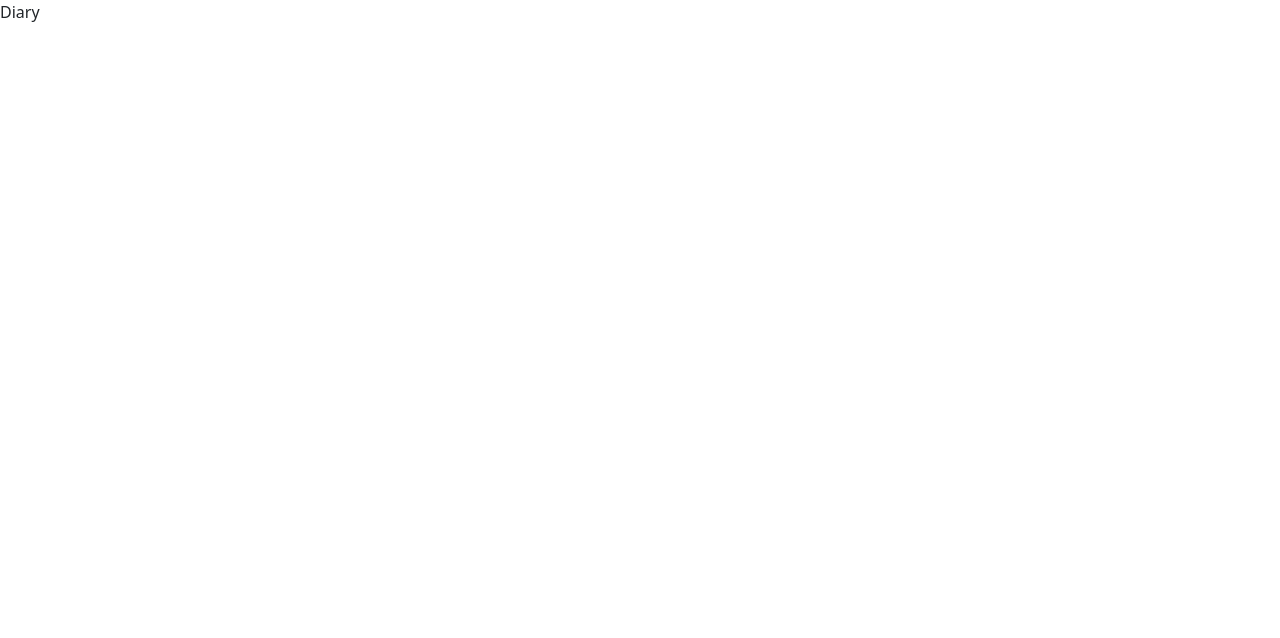
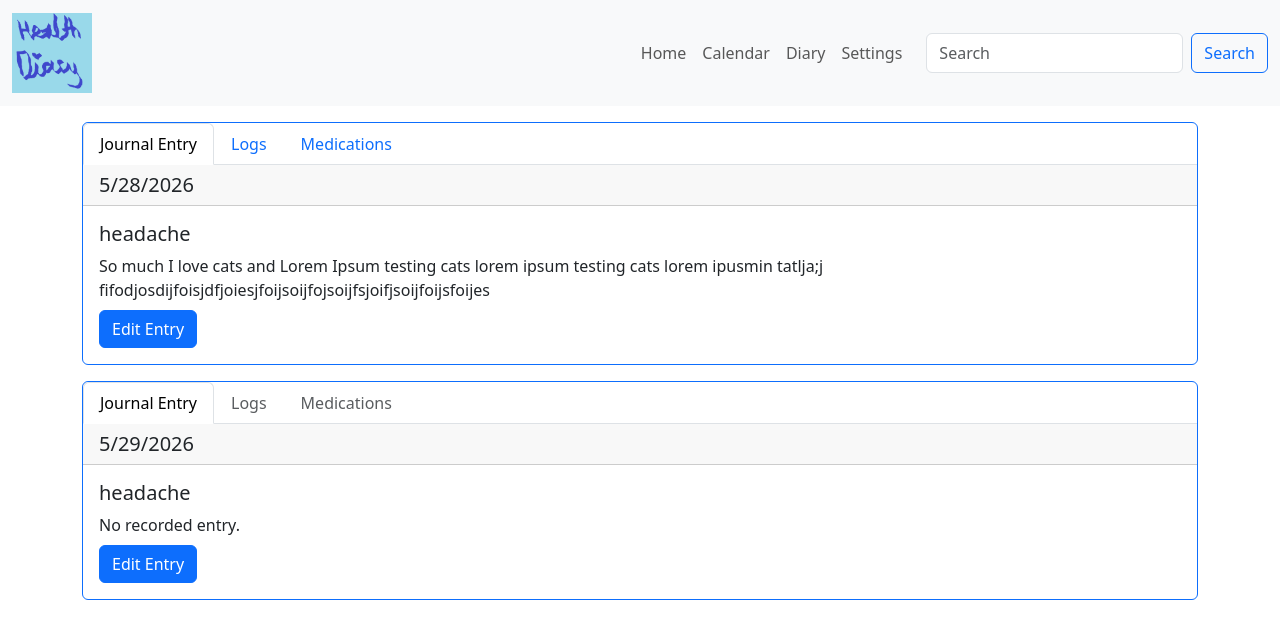
Before and after one commit to IEworkerbee/HealthDiary, a React (Vite) app in the folder frontend/: page /diary in a window 1280 px wide. Shown: the top 638 px of the page. Built offline with nearby package versions, Linux system fonts and the light colour scheme.

Commit message:
Diary Card Component added and rudimentary dummy data displays some cards in Diary tab

```diff
--- /dev/null
+++ b/frontend/src/components/DiaryCard.tsx
@@ -0,0 +1,116 @@
+import { Row, Col, Card, Button, Nav, Tab } from "react-bootstrap";
+import type { JournalEntry } from "../scripts/models";
+
+interface Props {
+  entry: JournalEntry;
+}
+
+export const DiaryCard = ({ entry }: Props) => {
+  const Logs = Object.entries(entry).reduce((acc, [key, val]) => {
+    if (
+      [
+        "pain_level",
+        "mood",
+        "functional_impact",
+        "triggers",
+        "body_location",
+        "current_treatment",
+      ].includes(key) &&
+      val
+    ) {
+      const cleaned_key = key
+        .split("_")
+        .map(
+          (word) => word.charAt(0).toUpperCase() + word.slice(1).toLowerCase(),
+        )
+        .join(" ");
+      return { ...acc, [cleaned_key]: val };
+    }
+    return acc;
+  }, {});
+
+  return (
+    <Tab.Container defaultActiveKey="first">
+      <Card className="my-3" border="primary">
+        <Nav variant="tabs">
+          <Nav.Item>
+            <Nav.Link eventKey="first">Journal Entry</Nav.Link>
+          </Nav.Item>
+          <Nav.Item>
+            <Nav.Link
+              eventKey="second"
+              disabled={!Logs || Object.keys(Logs).length === 0}
+            >
+              Logs
+            </Nav.Link>
+          </Nav.Item>
+          <Nav.Item>
+            <Nav.Link
+              eventKey="third"
+              disabled={!entry.medications || entry.medications.length === 0}
+            >
+              Medications
+            </Nav.Link>
+          </Nav.Item>
+        </Nav>
+        <Card.Header as="h5">{entry.date}</Card.Header>
+        <Card.Body>
+          <Tab.Content>
+            <Tab.Pane eventKey="first">
+              <Card.Title>{entry.symptom}</Card.Title>
+              <Card.Text className="mb-2">
+                {entry.notes ?? "No recorded entry."}
+              </Card.Text>
+            </Tab.Pane>
+            <Tab.Pane eventKey="second">
+              <Card.Title>Pain Log</Card.Title>
+              <Card.Text>
+                {Object.entries(Logs).map(([key, val], index) => {
+                  return (
+                    <Row className="mb-2" key={index}>
+                      <Col sm={2}>
+                        <strong>{key}</strong>
+                      </Col>
+                      <Col sm={10}>
+                        {typeof val === "object"
+                          ? JSON.stringify(val)
+                          : String(val)}
+                      </Col>
+                    </Row>
+                  );
+                })}
+              </Card.Text>
+            </Tab.Pane>
+            <Tab.Pane eventKey="third">
+              <Card.Title>Medications Taken</Card.Title>
+              <Card.Text>
+                {entry.medications &&
+                  entry.medications.map((val, index) => {
+                    return (
+                      <Row className="mb-2" key={index}>
+                        {Object.entries(val).map(([key, val2], index2) => {
+                          return (
+                            <>
+                              <Col sm={2} key={index2}>
+                                <strong>{key}</strong>
+                              </Col>
+                              <Col sm={10} key={index2}>
+                                {typeof val2 === "object"
+                                  ? JSON.stringify(val2)
+                                  : String(val2)}
+                              </Col>
+                            </>
+                          );
+                        })}
+                      </Row>
+                    );
+                  })}
+              </Card.Text>
+            </Tab.Pane>
+          </Tab.Content>
+          <Button variant="primary">Edit Entry</Button>
+        </Card.Body>
+      </Card>
+    </Tab.Container>
+  );
+};
--- a/frontend/src/pages/Calendars.tsx
+++ b/frontend/src/pages/Calendars.tsx
@@ -1,5 +1,11 @@
+import { NavSideBar } from "../components/NavSideBar";
+
 const Calendars = () => {
-  return <div>Calendars</div>;
+  return (
+    <>
+      <NavSideBar />
+    </>
+  );
 };
 
 export default Calendars;
--- a/frontend/src/pages/Diary.tsx
+++ b/frontend/src/pages/Diary.tsx
@@ -1,5 +1,36 @@
+import { Container } from "react-bootstrap";
+import { NavSideBar } from "../components/NavSideBar";
+import { DiaryCard } from "../components/DiaryCard";
+import type { JournalEntry } from "../scripts/models";
+
 const Diary = () => {
-  return <div>Diary</div>;
+  const jentry: JournalEntry[] = [
+    {
+      symptom: "headache",
+      date: "5/28/2026",
+      notes: [
+        "So much I love cats and Lorem Ipsum testing cats lorem ipsum testing cats lorem ipusmin tatlja;j fifodjosdijfoisjdfjoiesjfoijsoijfojsoijfsjoifjsoijfoijsfoijes",
+      ],
+      pain_level: 5,
+      mood: 2,
+      functional_impact: 3,
+      medications: [
+        { name: "Sertraline", dosage: 100, unit: "mg" },
+        { name: "Atomoxetine" },
+      ],
+    },
+    { symptom: "headache", date: "5/29/2026" },
+  ];
+  return (
+    <>
+      <NavSideBar />
+      <Container>
+        {jentry.map((val, index) => {
+          return <DiaryCard entry={val} key={index} />;
+        })}
+      </Container>
+    </>
+  );
 };
 
 export default Diary;
--- a/frontend/src/pages/ErrorPage.tsx
+++ b/frontend/src/pages/ErrorPage.tsx
@@ -1,5 +1,12 @@
+import { NavSideBar } from "../components/NavSideBar";
+
 const ErrorPage = () => {
-  return <div>404 Page not Found</div>;
+  return (
+    <>
+      <NavSideBar />
+      <h1>404 Page not found!</h1>
+    </>
+  );
 };
 
 export default ErrorPage;
--- a/frontend/src/pages/Settings.tsx
+++ b/frontend/src/pages/Settings.tsx
@@ -1,5 +1,11 @@
+import { NavSideBar } from "../components/NavSideBar";
+
 const Settings = () => {
-  return <div>Settings</div>;
+  return (
+    <>
+      <NavSideBar />
+    </>
+  );
 };
 
 export default Settings;
--- /dev/null
+++ b/frontend/src/scripts/models.ts
@@ -0,0 +1,34 @@
+// Maintians python variable names for conversion
+export interface MedicationLog {
+    name: string;
+    dosage?: number;
+    unit?: string;
+    time_taken?: string;
+}
+
+export interface SymptomRating {
+    name: string
+    value: number
+}
+
+export interface PreferencesSnapshot {
+  active_modules: string[];
+  module_order: string[];
+  snapshot_version: number;
+}
+
+export interface JournalEntry {
+    symptom: string;
+    date: string;
+    pain_level?: number;
+    mood?: number;
+    functional_impact?: number;
+    medications?: MedicationLog[]
+    triggers?: string[]
+    notes?: string[];
+    body_locations?: number[];
+    current_treatment?: string;
+    custom_ratings?: SymptomRating[]
+    tags?: string[]
+    preferences_snapshot?: PreferencesSnapshot
+}
```
